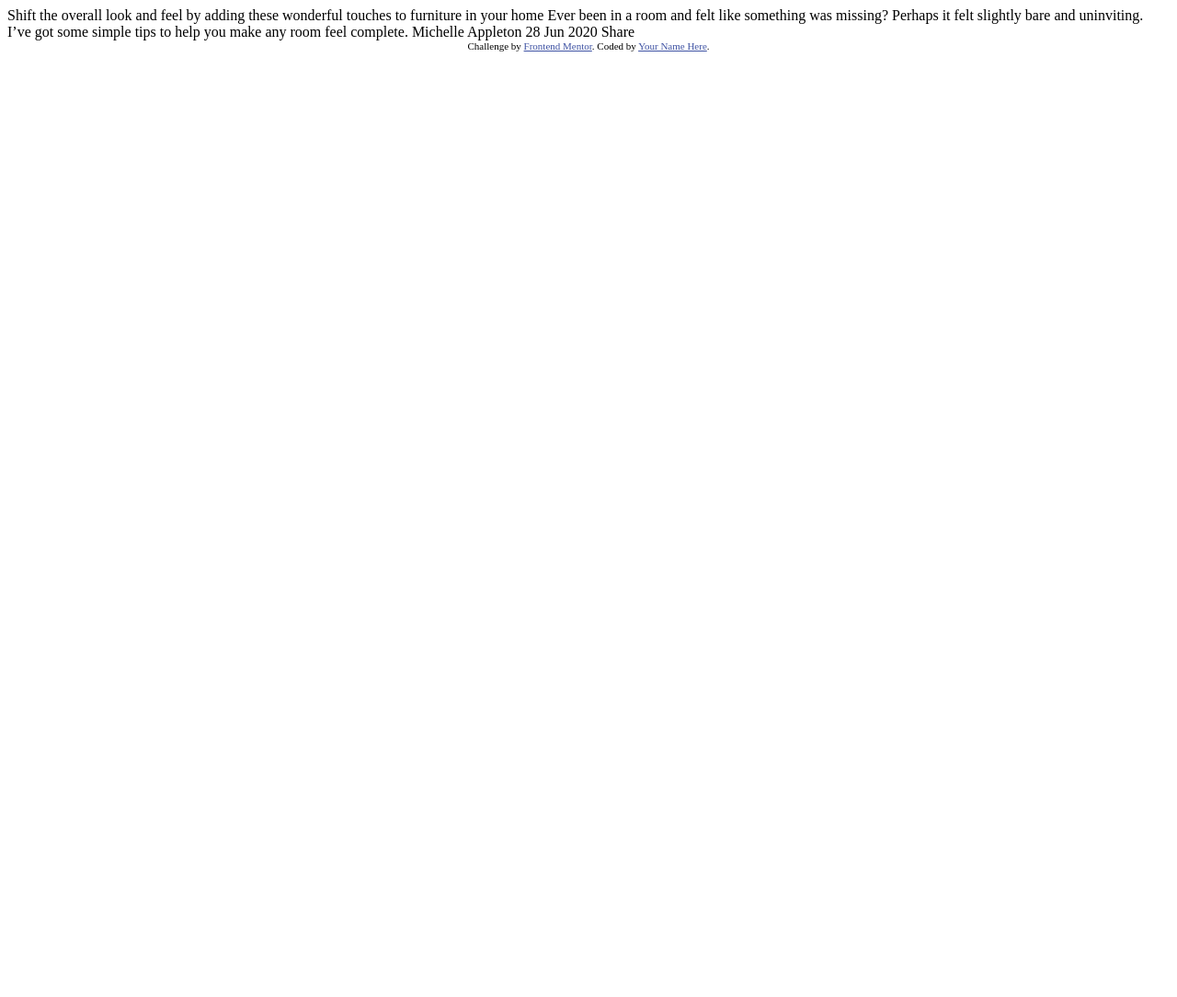
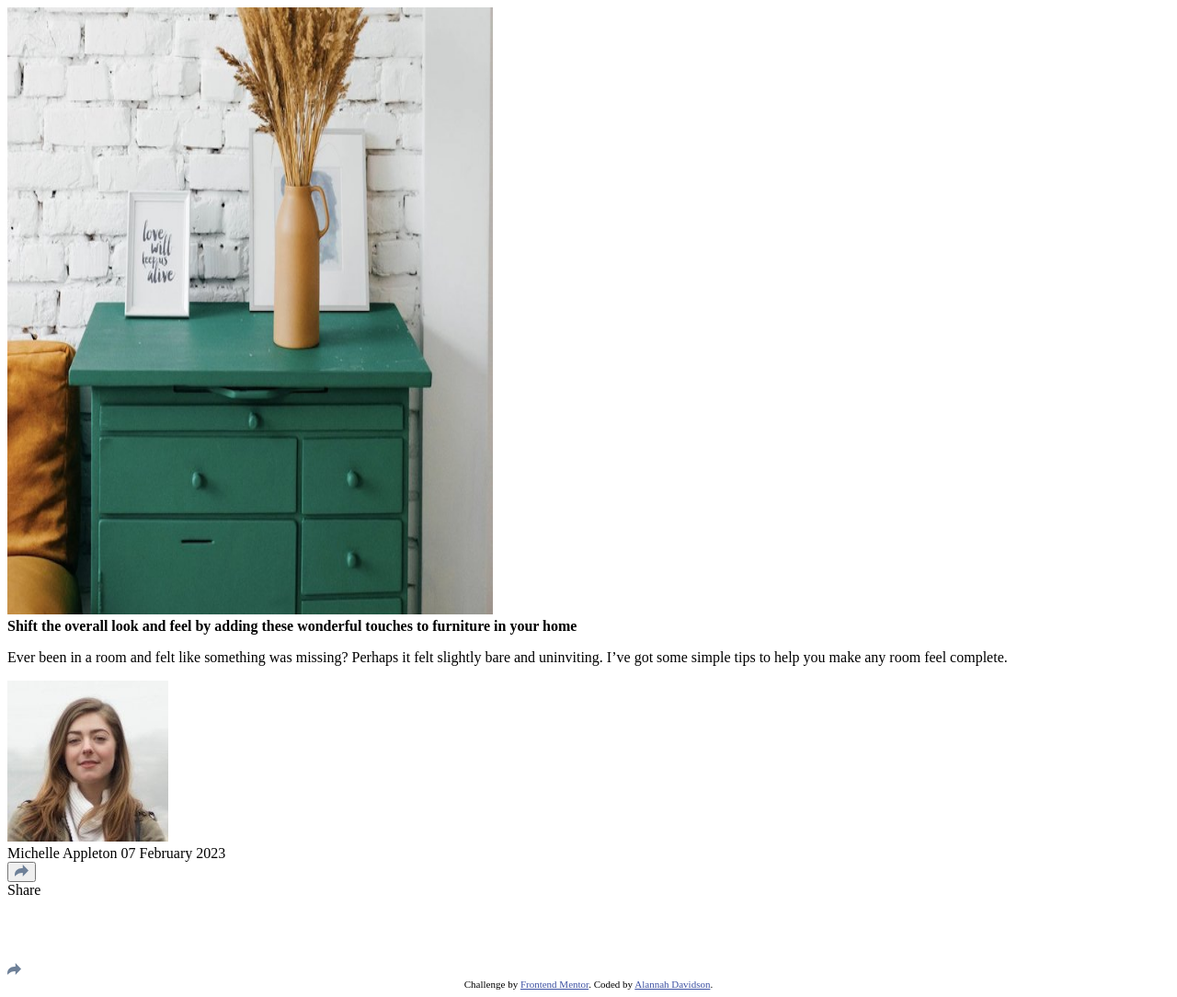
Before and after one commit to alannahdavidson/article-preview, a plain HTML site: page index.html in a window 1280 px wide. Shown: the whole page at 92% size. Before the commit the page ends 800 px from the top, so only its background shows below. Drawn offline with Linux system fonts and the light colour scheme.

Commit message:
index.html first structure update

```diff
--- a/index.html
+++ b/index.html
@@ -16,21 +16,57 @@
 </head>
 <body>
 
-  Shift the overall look and feel by adding these wonderful
-  touches to furniture in your home
+  <div>
+    <div>
+      <img src="/images/drawers.jpg" height="660" width="528" alt="Forest green drawers with decor in front of a white brick background"/>
+    </div>
 
-  Ever been in a room and felt like something was missing? Perhaps
-  it felt slightly bare and uninviting. I’ve got some simple tips
-  to help you make any room feel complete.
+    <div>
+      <span>
+        <b>Shift the overall look and feel by adding these wonderful touches to furniture in your home</b>
+      </span>
+    </div>
 
-  Michelle Appleton
-  28 Jun 2020
+    <div>
+      <p>
+        Ever been in a room and felt like something was missing? Perhaps it felt slightly bare and uninviting. I’ve got some simple tips to help you make any room feel complete.
+      </p>
+    </div>
 
-  Share
+    <div>
+      <div>
+        <div><img src="/images/avatar-michelle.jpg" height="" width="" alt="Michelle Appleton Headshot"/></div>
+      </div>
+      <div>
+        <span>Michelle Appleton</span>
+        <span>07 February 2023</span>
+      </div>
+      <div>
+        <button><img src="images/icon-share.svg" alt="Share button arrow"/></button>
+      </div>
+    </div>
+
+    <div>
+      <div>
+        <span>Share</span>
+      </div>
+
+      <div>
+        <div><img src="images/icon-facebook.svg" alt="Facebook icon"/></div>
+        <div><img src="images/icon-twitter.svg" alt="Facebook icon"/></div>
+        <div><img src="images/icon-pinterest.svg" alt="Facebook icon"/></div>
+      </div>
+
+      <div>
+        <img src="images/icon-share.svg" alt="Share button arrow"/>
+      </div>
+    </div>
+
+</div>
 
   <div class="attribution">
     Challenge by <a href="https://www.frontendmentor.io?ref=challenge" target="_blank">Frontend Mentor</a>.
-    Coded by <a href="#">Your Name Here</a>.
+    Coded by <a href="https://github.com/alannahdavidson/">Alannah Davidson</a>.
   </div>
 </body>
 </html>
```
Also changed, not shown: design/mobile-active-state-structure.jpg (added), design/mobile-design-structure.jpg (added), 1 other file.
